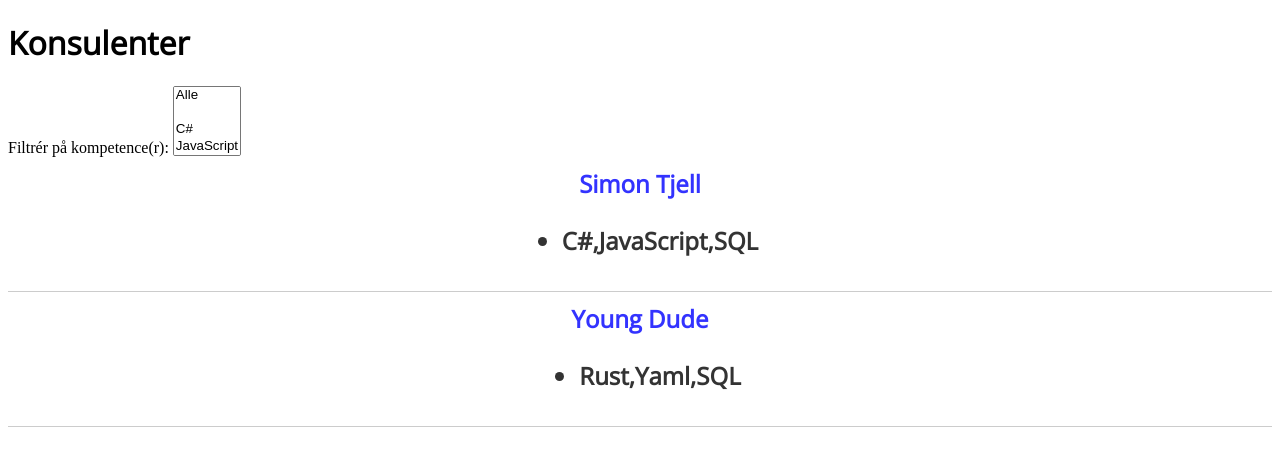
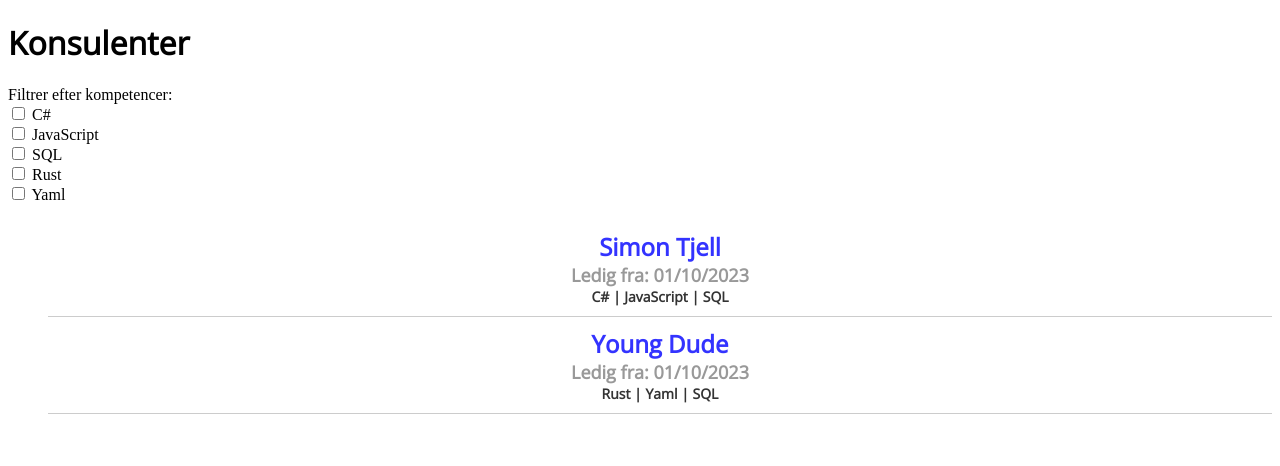
Before and after one commit to simontjell/ledighedsdato, a Jekyll site: the page built from index.md, in a window 1280 px wide. Shown: the top 466 px of the page. Built offline with Jekyll 4.4.1, drawn with Linux system fonts in a browser that asks for light colours.

Commit message:
Playing with VueJS

```diff
--- a/assets/css/style.css
+++ b/assets/css/style.css
@@ -47,3 +47,7 @@ a {
   font-size: 12px;
   color: #333;
 }
+
+.konsulent .kompetencer {
+  font-size: 14px;
+}
--- a/index.md
+++ b/index.md
@@ -1,66 +1,93 @@
 ---
 layout: default
 ---
-
-<h1>Konsulenter</h1>
-
-<div id="kompetence-filter">
-  <label for="kompetence-select">Filtrér på kompetence(r):</label>
-  <select id="kompetence-select" multiple>
-    <option value="">Alle</option>
-    {% assign kompetencer = "" %}
-    {% for konsulent in site.konsulenter %}
-      {% assign konsulent_kompetencer = konsulent.kompetencer | split: "," %}
-      {% assign kompetencer = kompetencer | concat: konsulent_kompetencer | uniq | sort %}
-    {% endfor %}
-    {% for kompetence in kompetencer %}
-      <option value="{{ kompetence | escape }}">{{ kompetence }}</option>
-    {% endfor %}
-  </select>
+{::nomarkdown}
+<div id="app">
+  <h1>Konsulenter</h1>
+  <!-- <div>
+    <label for="kompetence-select">Filtrer efter kompetence:</label>
+    <select id="kompetence-select" v-model="selectedKompetencer" multiple @change="updateURL">
+      <option value="">Alle</option>
+      <option v-for="kompetence in kompetencer" :value="kompetence">${ kompetence }</option>
+    </select>
+  </div> -->
+  <div>
+  <label>Filtrer efter kompetencer:</label>
+  <div v-for="kompetence in kompetencer" :key="kompetence">
+    <input type="checkbox" :value="kompetence" v-model="selectedKompetencer" @change="updateURL">
+    <span>${ kompetence }</span>
+  </div>
 </div>
 
-{% for konsulent in site.konsulenter %}
-<div class="konsulent" {% if konsulent.kompetencer %}data-kompetencer="{{ konsulent.kompetencer | replace: " ", "" | escape }}"{% endif %}>
-  <a class="navn" href="{{ konsulent.link }}">{{ konsulent.navn }}</a>
-  <span class="dato">{{ konsulent.ledig }}</span>
-  {% if konsulent.kompetencer %}
-  <ul class="kompetencer">
-    {% for kompetence in konsulent.kompetencer | split: "," %}
-    <li>{{ kompetence }}</li>
-    {% endfor %}
+  <div v-if="filteredKonsulenter.length === 0">
+    <p>Ingen konsulenter matchede dine valgte kriterier.</p>
+  </div>
+  <ul>
+    <li v-for="konsulent in filteredKonsulenter" class="konsulent">
+      <a :href="konsulent.link" class="navn">${ konsulent.navn }</a>
+      <span class="dato">Ledig fra: ${ konsulent.ledighedsdato }</span>
+      <span class="kompetencer">${konsulent.kompetencer.join(' | ')}</span>
+    </li>
   </ul>
-  {% endif %}
 </div>
-{% endfor %}
+{:/nomarkdown}
 
+<script src="https://cdn.jsdelivr.net/npm/vue/dist/vue.js"></script>
 <script>
-function filtrerKonsulenter() {
-  var kompetenceSelect = document.getElementById("kompetence-select");
-  var valgteKompetencer = Array.from(kompetenceSelect.selectedOptions).map(option => option.value);
-
-  var konsulenter = document.getElementsByClassName("konsulent");
-
-  for (var i = 0; i < konsulenter.length; i++) {
-    var konsulent = konsulenter[i];
-    var kompetencer = konsulent.getAttribute("data-kompetencer").split(",").map(kompetence => kompetence.trim());
-    var matcherKompetencer = true;
-
-    for (var j = 0; j < valgteKompetencer.length; j++) {
-      var valgtKompetence = valgteKompetencer[j];
-      if (valgtKompetence !== "" && !kompetencer.includes(valgtKompetence)) {
-        matcherKompetencer = false;
-        break;
+  new Vue({
+    delimiters: ['${', '}'],
+    el: '#app',
+    data: {
+      konsulenter: [
+        {% for konsulent in site.konsulenter %}
+          {
+            navn: "{{ konsulent.navn }}",
+            ledighedsdato: "{{ konsulent.ledighedsdato }}",
+            link: "{{ konsulent.link }}",
+            kompetencer: "{{ konsulent.kompetencer }}".split(','),
+            linkedin: "{{ konsulent.linkedin }}"
+          },
+        {% endfor %}
+      ],
+      kompetencer: [],
+      selectedKompetencer: []
+    },
+    computed: {
+        filteredKonsulenter() {
+            if (this.selectedKompetencer.length === 0) {
+                return this.konsulenter;
+            } else {
+                return this.konsulenter.filter((konsulent) => {
+                    return this.selectedKompetencer.every((kompetence) =>
+                    konsulent.kompetencer.includes(kompetence)
+                    );
+                });
+            }
+        },
+    },
+    methods: {
+      updateURL: function() {
+        var params = new URLSearchParams();
+        params.append('kompetencer', this.selectedKompetencer.join(','));
+        history.replaceState({}, '', this.selectedKompetencer.length ? '?' + params.toString() : '/');
+      },
+      loadFilterFromURL: function() {
+        var params = new URLSearchParams(window.location.search);
+        var kompetencer = params.getAll('kompetencer');
+        this.selectedKompetencer = kompetencer;
       }
+    },
+    created: function() {
+      var self = this;
+      this.konsulenter.forEach(function(konsulent) {
+         console.log(konsulent.navn)
+         konsulent.kompetencer.forEach(function(kompetence) {
+          if (!self.kompetencer.includes(kompetence)) {
+            console.log(" - " + kompetence)
+            self.kompetencer.push(kompetence);
+          }
+         })
+       })
     }
-
-    if (matcherKompetencer) {
-      konsulent.style.display = "";
-    } else {
-      konsulent.style.display = "none";
-    }
-  }
-}
-
-document.getElementById("kompetence-select").addEventListener("change", filtrerKonsulenter);
-
+});
 </script>
```
Also changed, not shown: 2 other files.
